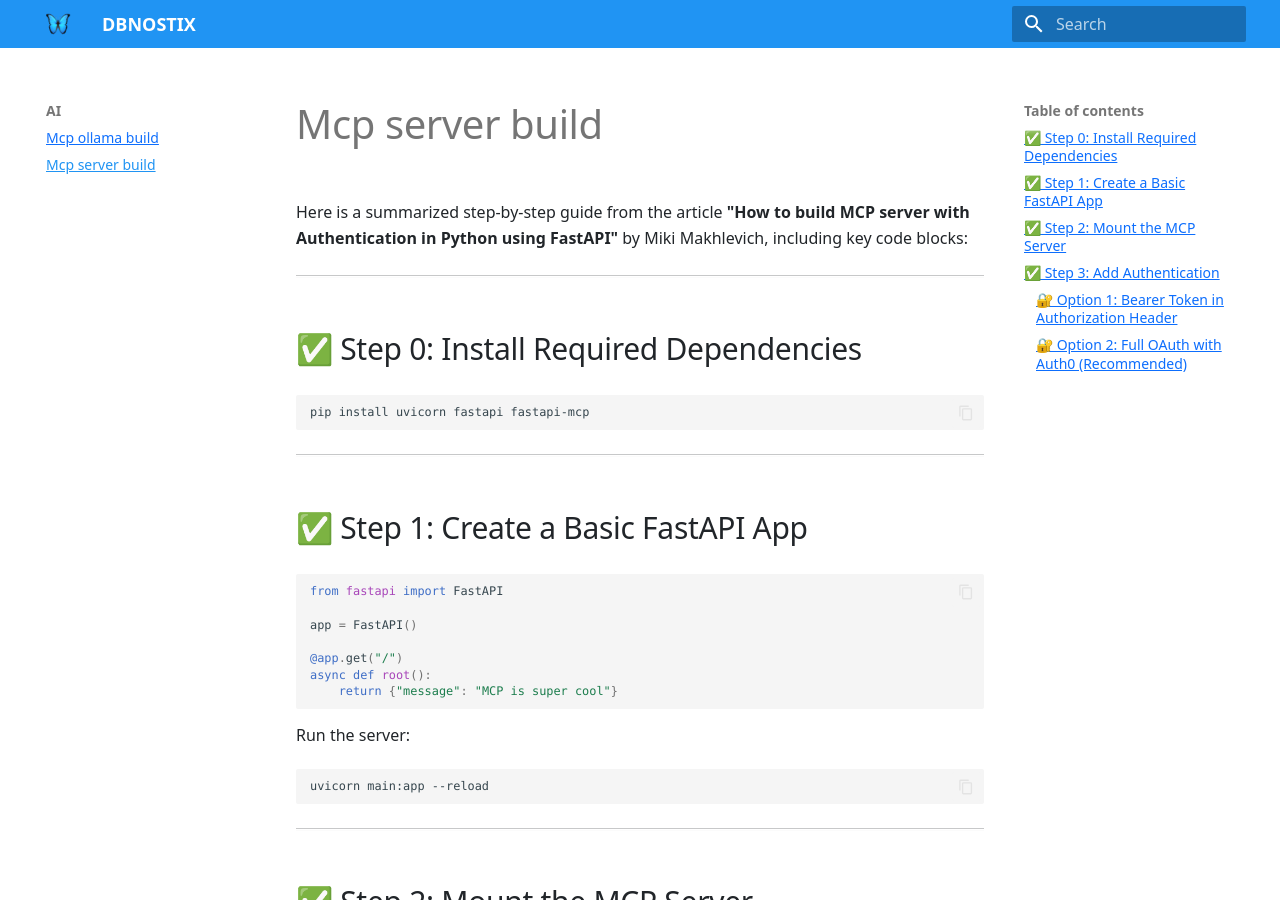
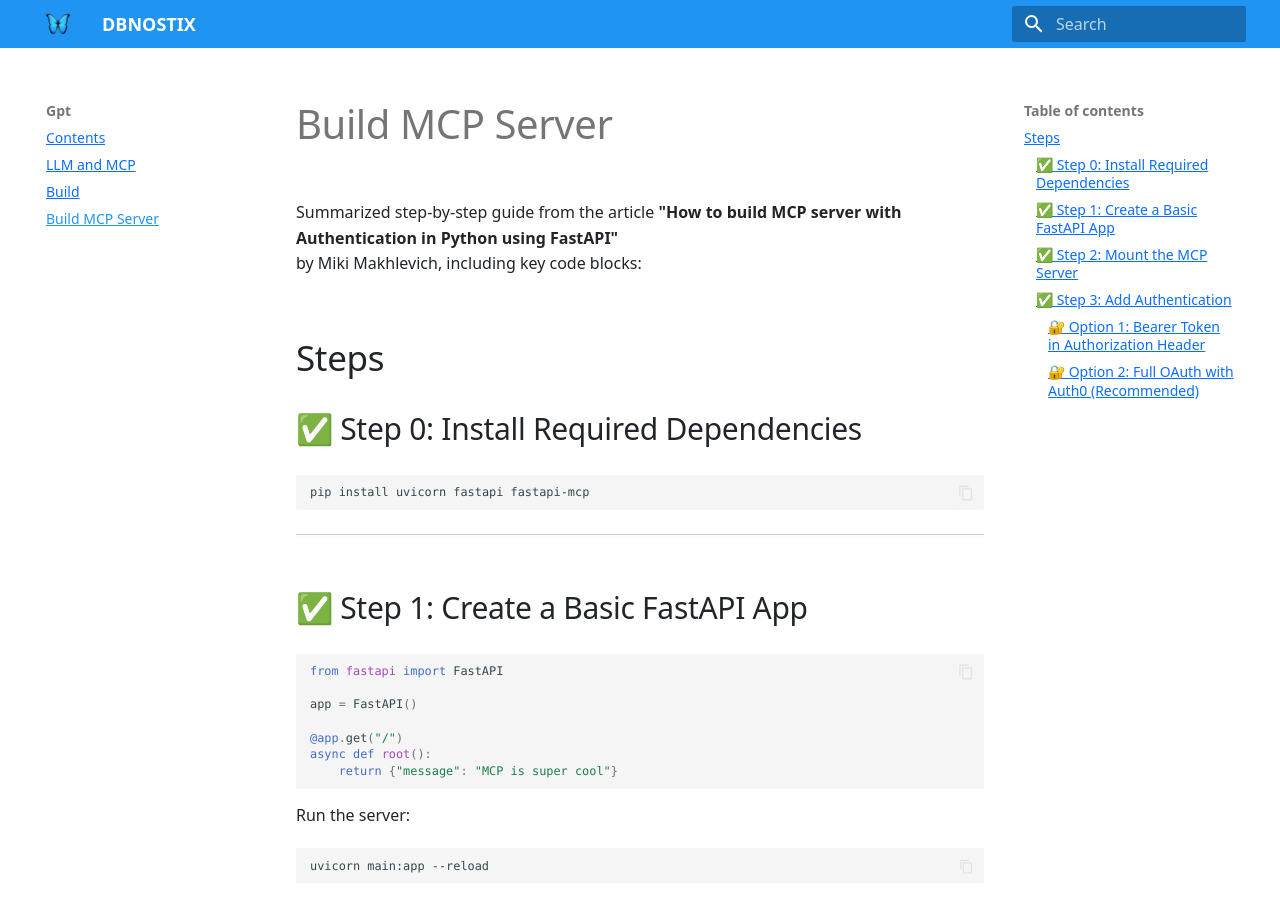
Before and after one commit to blutterfly/dbnostix, an MkDocs documentation site: the page built from docs/gpt/20_mcp_server_build.md, in a window 1280 px wide and 900 px high. Built offline with MkDocs 1.6.1 and Material for MkDocs 9.7.7, drawn with Linux system fonts in a browser that asks for light colours; nearby versions of some CDN libraries; some of the changed text lies outside the part shown.

Commit message:
gpt topic

```diff
--- a/docs/ai/mcp_server_build.md
+++ b/docs/gpt/20_mcp_server_build.md
@@ -1,6 +1,11 @@
-Here is a summarized step-by-step guide from the article **"How to build MCP server with Authentication in Python using FastAPI"** by Miki Makhlevich, including key code blocks:
+# Build MCP Server
 
----
+Summarized step-by-step guide from the article **"How to build MCP server with Authentication in Python using FastAPI"**
+by Miki Makhlevich, including key code blocks:
+
+
+## Steps
+
 
 ### ✅ Step 0: Install Required Dependencies
 
--- a/mkdocs.yml
+++ b/mkdocs.yml
@@ -105,9 +105,11 @@ nav:
   - Options:
       - options/contents.md
       - options/strangle_strategy.md
-  - AI:
-      - ai/mcp_ollama_build.md
-      - ai/mcp_server_build.md
+  - Gpt:
+      - gpt/00_gpt.md
+      - gpt/01_llm_mcp.md
+      - gpt/20_mcp_ollama_build.md
+      - gpt/20_mcp_server_build.md
   - Cloud:
       - cloud/oracle_cloud.md
   - Database:
```
Also changed, not shown: other parts of docs/gpt/20_mcp_server_build.md (+0 -4 lines), docs/gpt/00_gpt.md (added, +8 -0 lines), docs/gpt/01_llm_mcp.md (added, +58 -0 lines), docs/gpt/20_mcp_ollama_build.md (renamed from docs/ai/mcp_ollama_build.md, +3 -1 lines).
